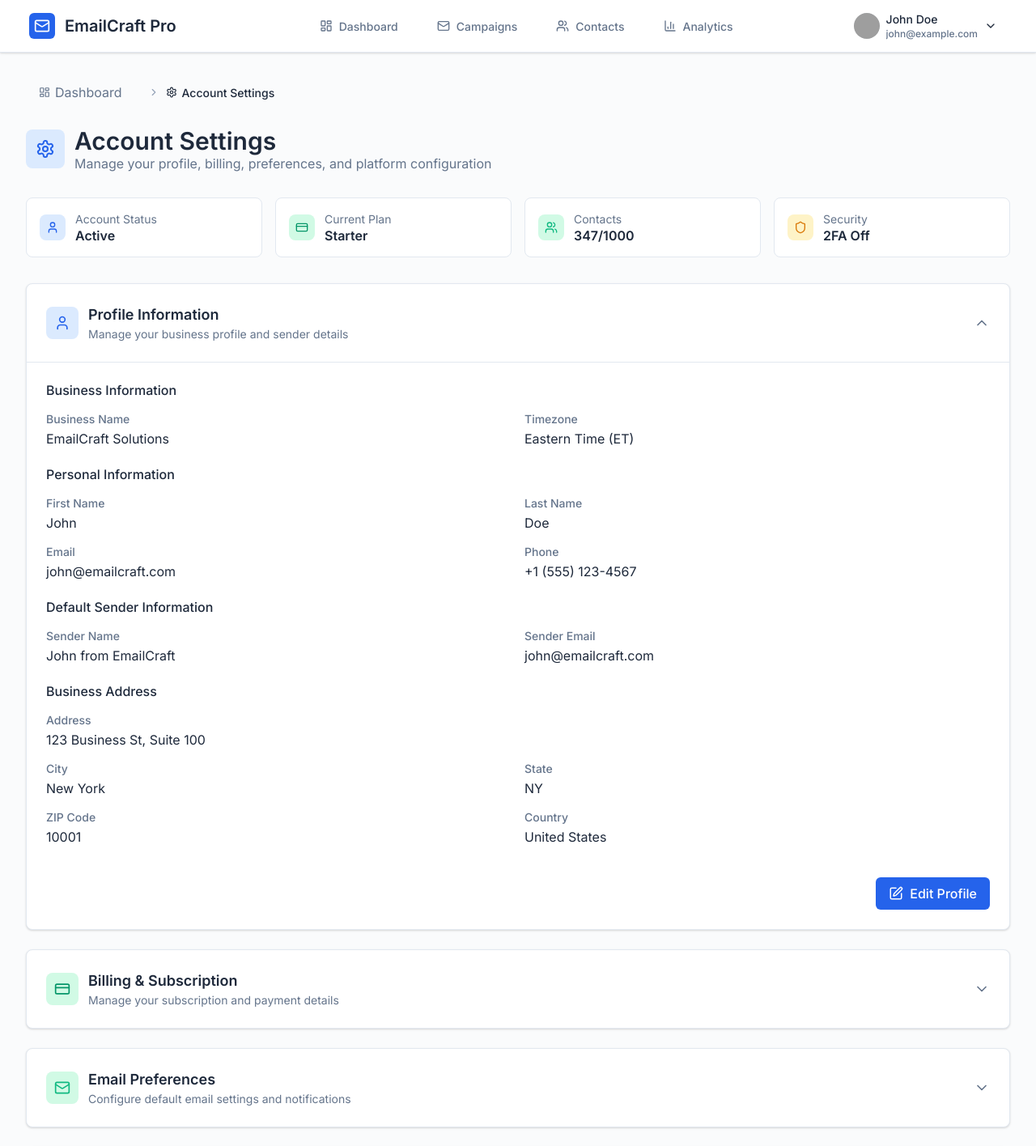
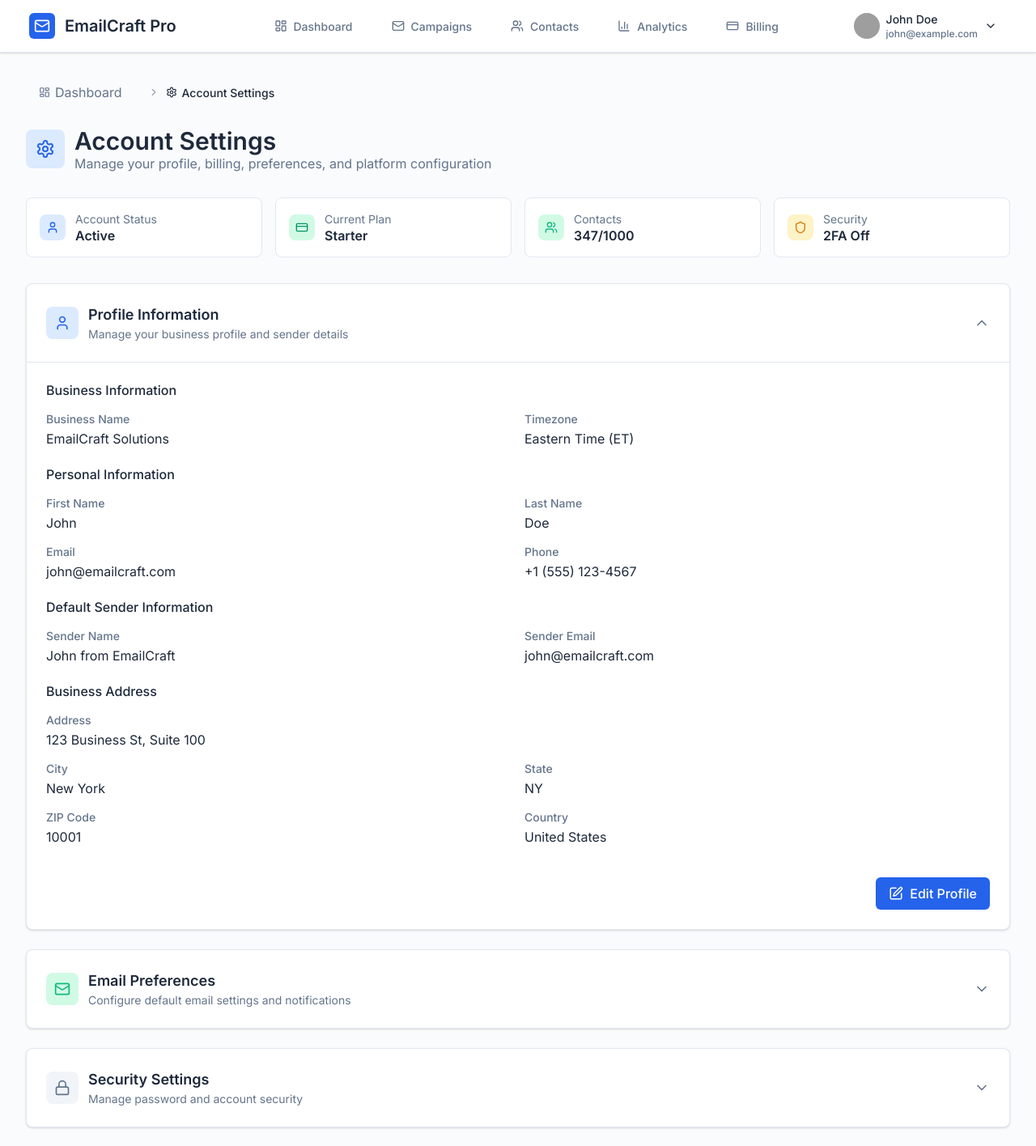
Before and after one commit to Rony-star1/emailcraft_pro, a React (Vite) app: page /account-settings in a window 1280 px wide. Shown: the top 1416 px of the page at 81% size. Built offline with nearby package versions, Linux system fonts and the light colour scheme; grey boxes are pictures that could not be loaded.

Commit message:
feat: Create billing page and update navigation

```diff
--- a/src/Routes.jsx
+++ b/src/Routes.jsx
@@ -10,6 +10,7 @@ import CampaignAnalytics from "pages/campaign-analytics";
 import ContactManagement from "pages/contact-management";
 import CampaignBuilder from "pages/campaign-builder";
 import AccountSettings from "pages/account-settings";
+import BillingPage from "pages/billing";
 import NotFound from "pages/NotFound";
 
 const Routes = () => {
@@ -27,6 +28,7 @@ const Routes = () => {
         <Route path="/contact-management" element={<ContactManagement />} />
         <Route path="/campaign-builder" element={<CampaignBuilder />} />
         <Route path="/account-settings" element={<AccountSettings />} />
+        <Route path="/billing" element={<BillingPage />} />
         <Route path="*" element={<NotFound />} />
       </RouterRoutes>
       </ErrorBoundary>
--- a/src/components/ui/NavigationBar.jsx
+++ b/src/components/ui/NavigationBar.jsx
@@ -35,6 +35,12 @@ const NavigationBar = () => {
       path: '/campaign-analytics',
       icon: 'BarChart3',
       tooltip: 'View campaign performance and insights'
+    },
+    {
+      label: 'Billing',
+      path: '/billing',
+      icon: 'CreditCard',
+      tooltip: 'Manage your subscription and payment details'
     },
   ];
 
--- a/src/pages/account-settings/components/BillingSection.jsx
+++ b/src/pages/account-settings/components/BillingSection.jsx
@@ -17,9 +17,7 @@ const BillingSection = ({ isOpen, onToggle }) => {
   });
 
   const currencies = [
-    { code: 'USD', symbol: '$', name: 'US Dollar' },
-    { code: 'EUR', symbol: '€', name: 'Euro' },
-    { code: 'GBP', symbol: '£', name: 'British Pound' }
+    { code: 'USD', symbol: '$', name: 'US Dollar' }
   ];
 
   const plans = [
--- a/src/pages/account-settings/index.jsx
+++ b/src/pages/account-settings/index.jsx
@@ -2,7 +2,6 @@ import React, { useState, useEffect } from 'react';
 import NavigationBar from '../../components/ui/NavigationBar';
 import BreadcrumbTrail from '../../components/ui/BreadcrumbTrail';
 import ProfileSection from './components/ProfileSection';
-import BillingSection from './components/BillingSection';
 import EmailPreferencesSection from './components/EmailPreferencesSection';
 import SecuritySection from './components/SecuritySection';
 import Icon from '../../components/AppIcon';
@@ -51,12 +50,6 @@ const AccountSettings = () => {
       component: ProfileSection,
       title: 'Profile Information',
       description: 'Manage your business profile and sender details'
-    },
-    {
-      key: 'billing',
-      component: BillingSection,
-      title: 'Billing & Subscription',
-      description: 'Manage your subscription and payment details'
     },
     {
       key: 'emailPreferences',
--- /dev/null
+++ b/src/pages/billing/index.jsx
@@ -0,0 +1,39 @@
+import React from 'react';
+import NavigationBar from '../../components/ui/NavigationBar';
+import BreadcrumbTrail from '../../components/ui/BreadcrumbTrail';
+import BillingSection from '../account-settings/components/BillingSection';
+import Icon from '../../components/AppIcon';
+
+const BillingPage = () => {
+  return (
+    <div className="min-h-screen bg-background">
+      <NavigationBar />
+
+      <main className="pt-16">
+        <div className="max-w-7xl mx-auto px-4 sm:px-6 lg:px-8 py-8">
+          <BreadcrumbTrail />
+
+          {/* Header */}
+          <div className="mb-8">
+            <div className="flex items-center space-x-3 mb-2">
+              <div className="w-12 h-12 bg-primary-100 rounded-lg flex items-center justify-center">
+                <Icon name="CreditCard" size={24} className="text-primary" />
+              </div>
+              <div>
+                <h1 className="text-3xl font-bold text-text-primary">Billing & Subscription</h1>
+                <p className="text-text-secondary">
+                  Manage your subscription and payment details
+                </p>
+              </div>
+            </div>
+          </div>
+
+          <BillingSection isOpen={true} onToggle={() => {}} />
+
+        </div>
+      </main>
+    </div>
+  );
+};
+
+export default BillingPage;
```
Also changed, not shown: vercel.json (deleted).
